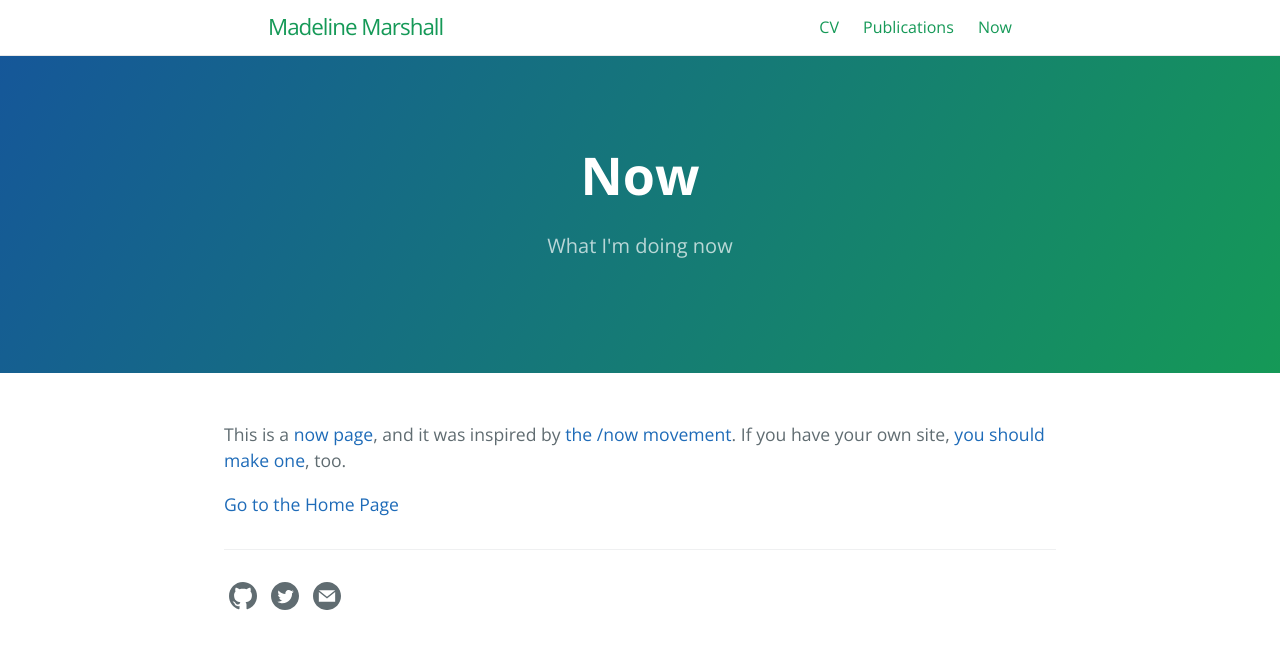
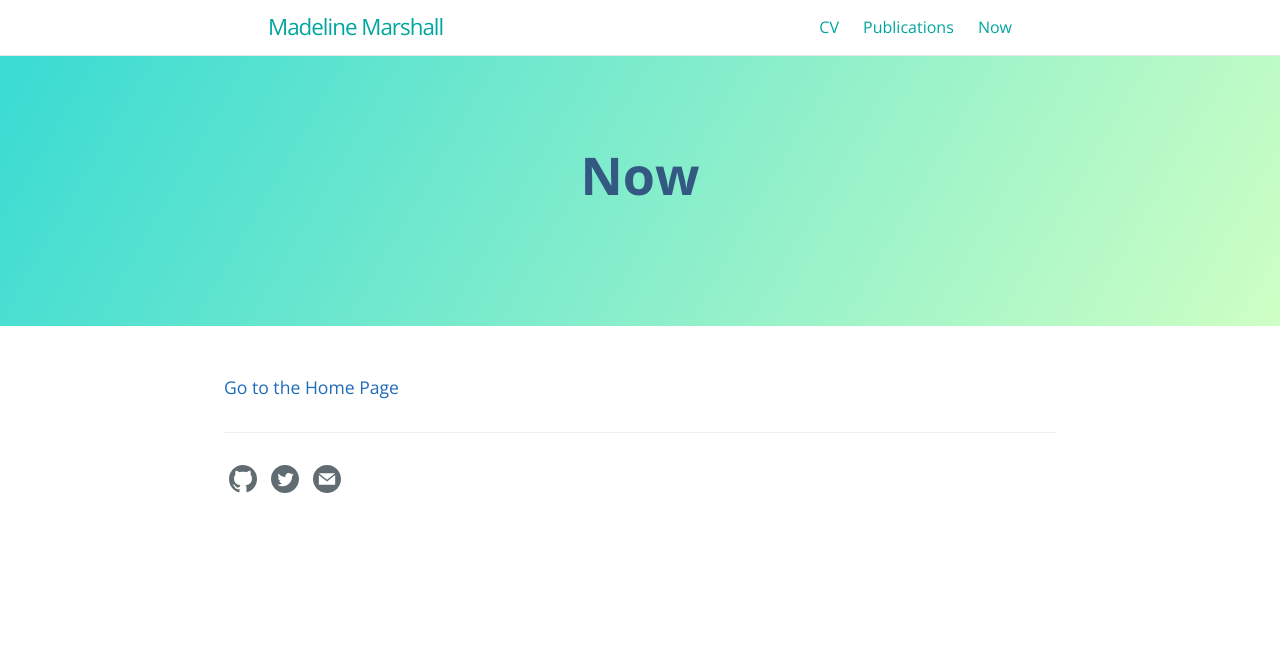
Before and after one commit to madelinemarshall/madelinemarshall.github.io, a Jekyll site: the page built from now.md, in a window 1280 px wide. Shown: the top 649 px of the page. Built offline with Jekyll 4.4.1, drawn with Linux system fonts in a browser that asks for light colours.

Commit message:
First real working attempt

```diff
--- a/Gemfile
+++ b/Gemfile
@@ -1 +1,2 @@
+source 'https://rubygems.org'
 gem "github-pages", group: :jekyll_plugins
--- a/_layouts/home.html
+++ b/_layouts/home.html
@@ -5,8 +5,6 @@ layout: default
 <div>
 
   {{ content }}
-
-  <h2>Latest Posts</h2>
 
   <div>&nbsp;</div>
 
--- a/_sass/variables.scss
+++ b/_sass/variables.scss
@@ -3,12 +3,12 @@ $large-breakpoint: 64em !default;
 $medium-breakpoint: 42em !default;
 
 // Headers
-$header-heading-color: #fff !default;
-$header-bg-color: #159957 !default;
-$header-bg-color-secondary: #155799 !default;
+$header-heading-color: #335882 !default;
+$header-bg-color: #ceffc4 !default;
+$header-bg-color-secondary: #39dbd3 !default;
 
 // Text
-$section-headings-color: #159957 !default;
+$section-headings-color: #00a69e !default;
 $body-text-color: #606c71 !default;
 $body-link-color: #1e6bb8 !default;
 $blockquote-text-color: #819198 !default;
--- a/now.md
+++ b/now.md
@@ -1,12 +1,11 @@
 ---
 layout: page
 title: Now
-tagline: What I'm doing now
+tagline:
 permalink: /now.html
 ref: now
 order: 2
 ---
 
-This is a [now page](https://nownownow.com/about), and it was inspired by [the /now movement](https://sivers.org/nowff). If you have your own site, [you should make one](https://nownownow.com/about), too.
 
 [Go to the Home Page]({{ '/' | absolute_url }})
```
Also changed, not shown: Gemfile.lock (added).
